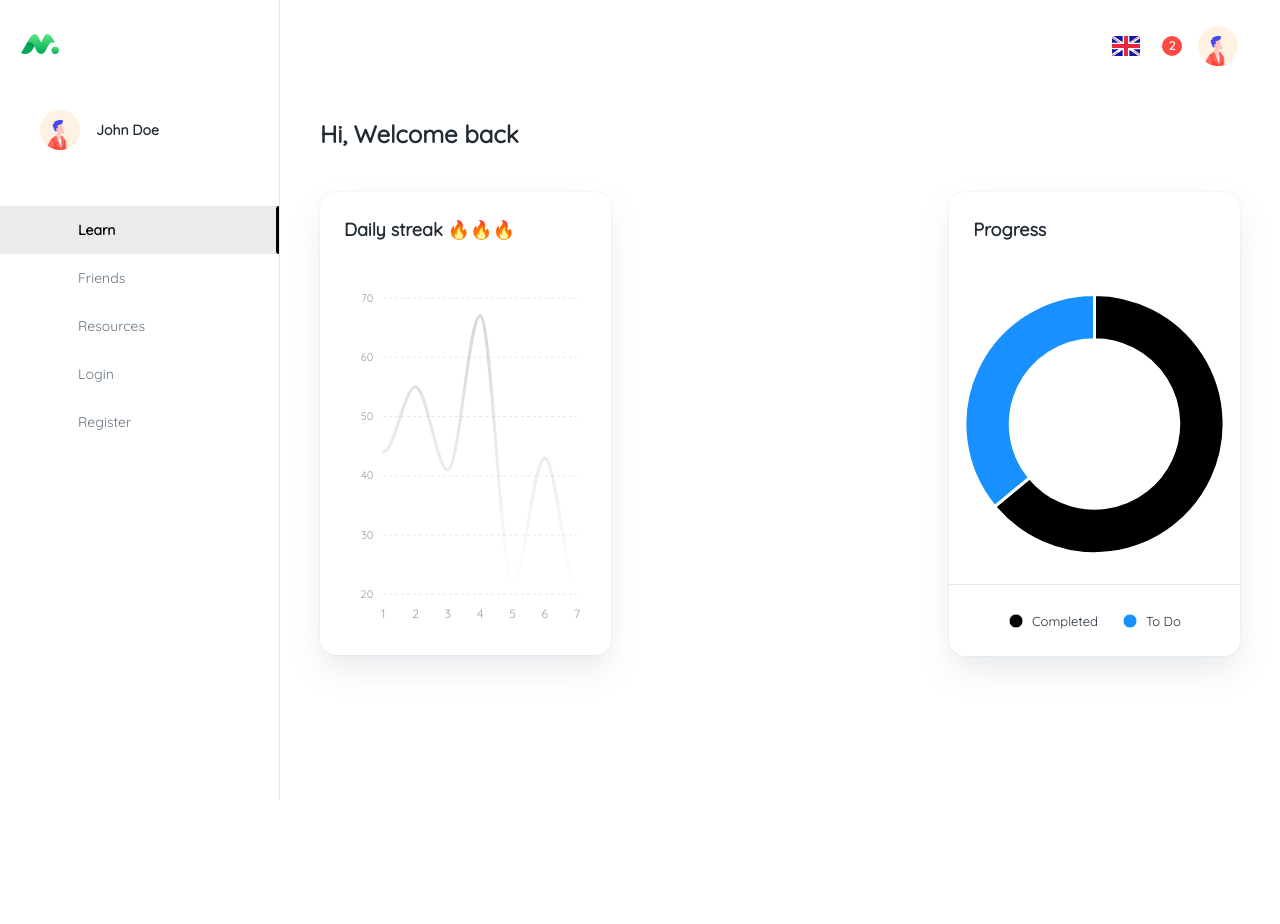
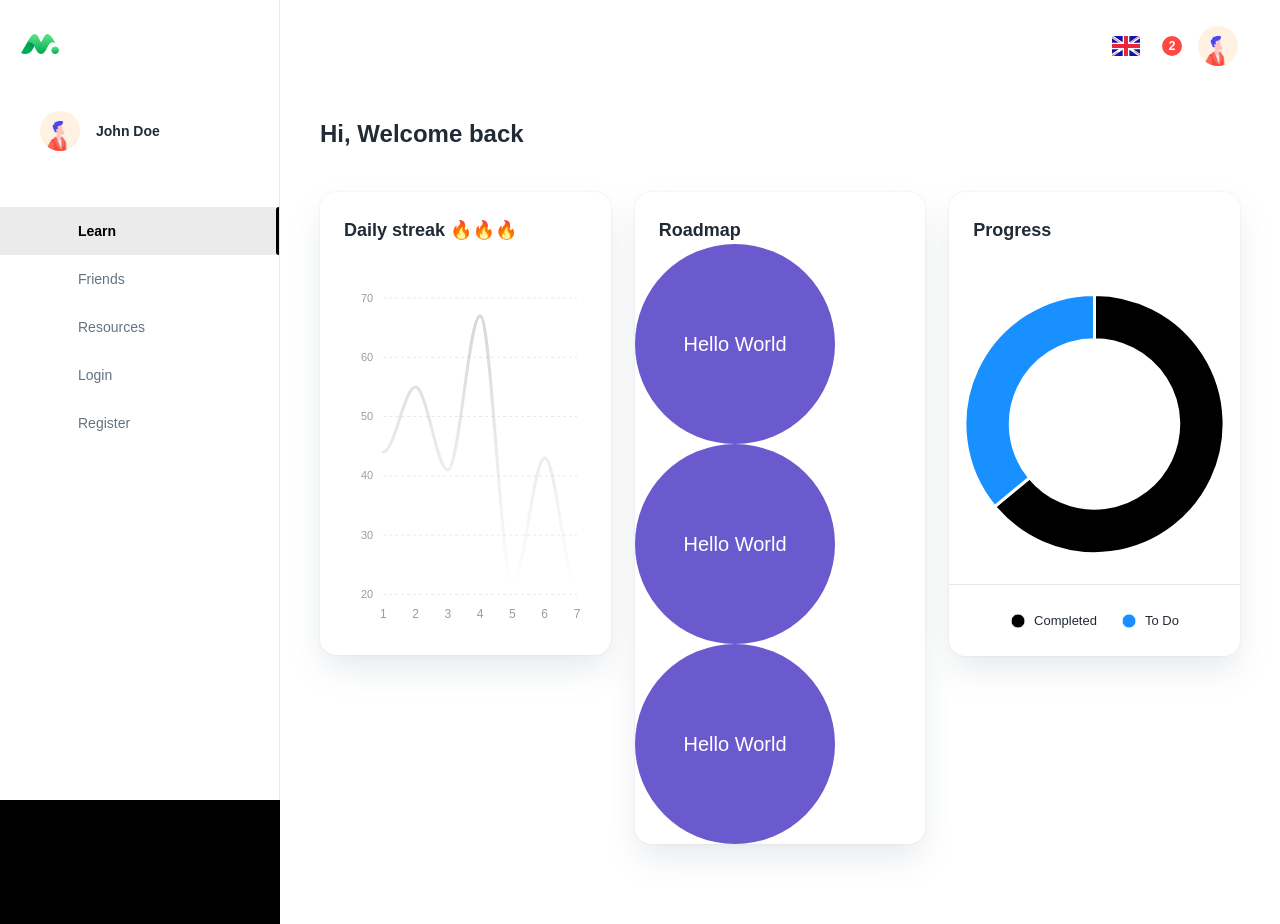
Before and after one commit to StuffByAndrew/ASL-Learner-NWHacks, a React (Create React App) app: page /dashboard/app in a window 1280 px wide. Before the commit the page ends 800 px from the top, so only its background shows below. Built offline with nearby package versions, Linux system fonts and the light colour scheme; a web font is replaced by a local one.

Commit message:
working on tree

```diff
--- a/src/pages/DashboardApp.js
+++ b/src/pages/DashboardApp.js
@@ -1,5 +1,7 @@
+import { Link } from "react-router-dom";
+import './tree.css';
 // material
-import { Box, Grid, Container, Typography } from '@mui/material';
+import { Box, Grid, Container, Typography, Card, CardHeader } from '@mui/material';
 // components
 import Page from '../components/Page';
 import {
@@ -14,7 +16,7 @@ import {
   AppWebsiteVisits,
   AppTrafficBySite,
   AppCurrentSubject,
-  AppConversionRates
+  AppConversionRates,
 } from '../components/_dashboard/app';
 
 // ----------------------------------------------------------------------
@@ -45,7 +47,22 @@ export default function DashboardApp() {
           </Grid>
 
           <Grid item xs={4}>
-            <div/>
+          <Card>
+            <CardHeader title="Roadmap" />
+            <Box>
+                <div className="tree">
+                    <button className="btn">
+                        Hello World
+                    </button>
+                    <button className="btn">
+                        Hello World
+                    </button>
+                    <button className="btn">
+                        Hello World
+                    </button>
+                </div>
+            </Box>
+        </Card>
           </Grid>
 
           <Grid item xs={12} md={6} lg={4}>
--- /dev/null
+++ b/src/pages/tree.css
@@ -0,0 +1,18 @@
+.btn {
+  width: 200px;
+  height: 200px;
+  border-radius: 50%;
+  border: none;
+  background: slateblue;
+  color: white;
+  font-size: 20px;
+  font-weight: 500;
+  line-height: 1;
+  will-change: transform;
+  transition: transform 450ms;
+}
+
+.btn:hover {
+  transition: transform 125ms;
+  transform: translateY(-10px);
+}
--- a/src/theme/typography.js
+++ b/src/theme/typography.js
@@ -1,5 +1,5 @@
 // ----------------------------------------------------------------------
-import "@fontsource/quicksand"
+// import "@fontsource/quicksand"
 
 function pxToRem(value) {
   return `${value / 16}rem`;
```
Also changed, not shown: src/components/_dashboard/app/Tree.js (added, +24 -0 lines), src/components/_dashboard/app/RoadMap.js (deleted), 1 other file (tests, documents, lock files or other folders).
